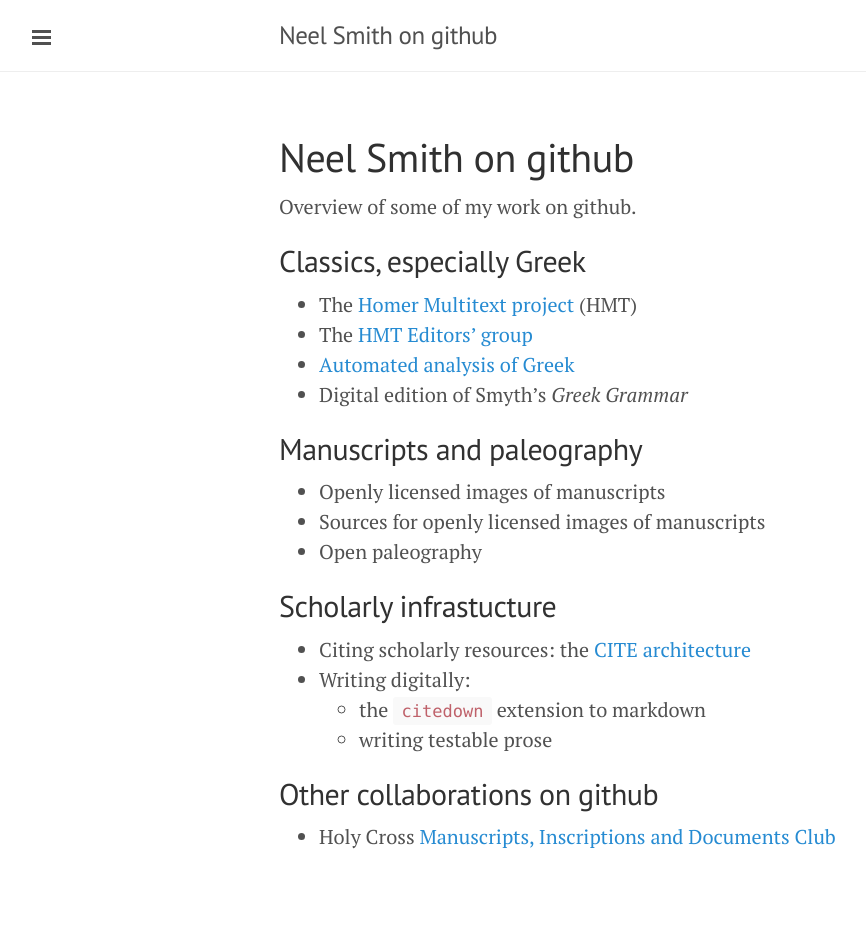
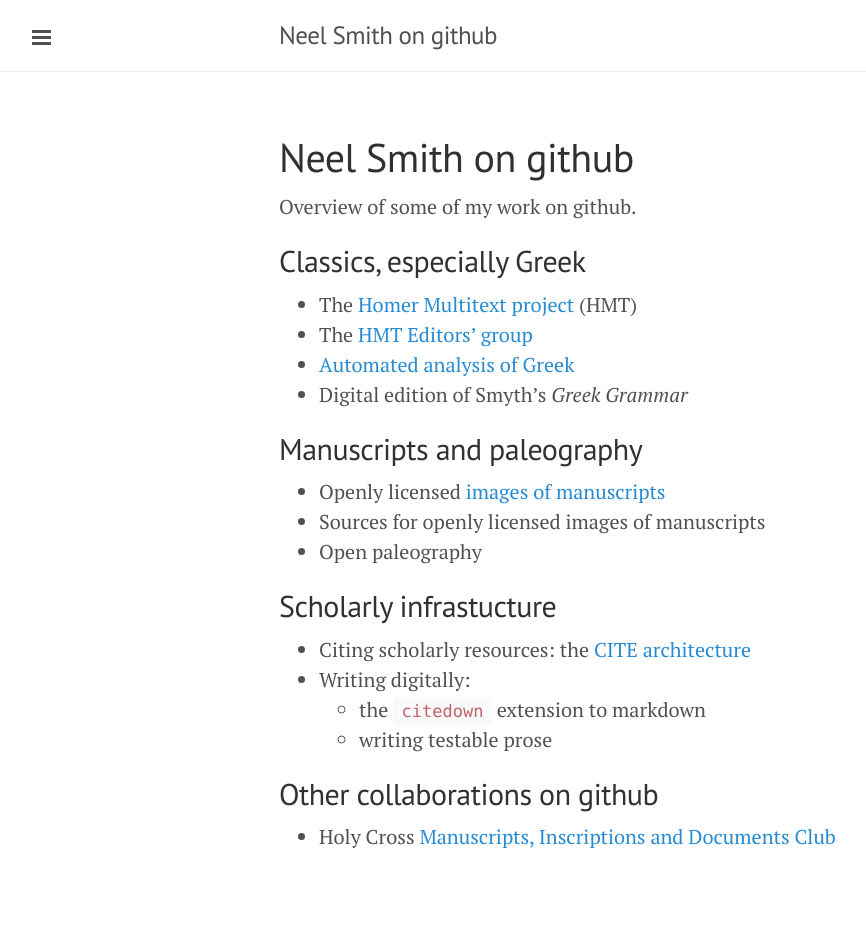
Before and after one commit to neelsmith/neelsmith.github.io, a Jekyll site: the page built from index.md, in a window 1280 px wide. Shown: the whole page, without its empty margins (1-867 px from the left). Built offline with Jekyll 4.4.1, drawn with Linux system fonts in a browser that asks for light colours; Markdown is read by kramdown in place of the engine named in the settings; some of the changed lines change nothing that is shown.

Commit message:
Update with new link

```diff
--- a/index.md
+++ b/index.md
@@ -17,7 +17,7 @@
 ## Manuscripts and paleography ##
 
 
-- Openly licensed images of manuscripts
+- Openly licensed [images of manuscripts](http://neelsmith.github.io/mss/)
 - Sources for openly licensed images of manuscripts
 - Open paleography
 
```
